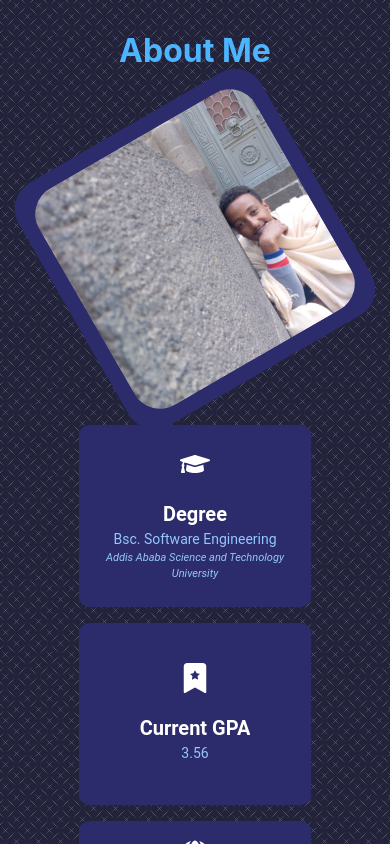
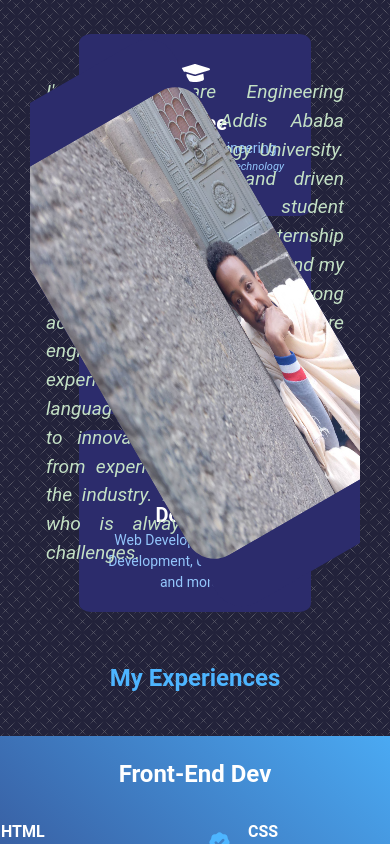
Before and after one commit to yabulala432/portfolio-yeabsra, a React (Vite) app: page / in a window 390 px wide. Built offline with nearby package versions, Linux system fonts and the light colour scheme.

Commit message:
make aboutMe page responsive

```diff
--- a/src/pages/AboutMe.tsx
+++ b/src/pages/AboutMe.tsx
@@ -1,4 +1,4 @@
-import { Box, HStack, Heading, Image, VStack } from "@chakra-ui/react";
+import { Box, Grid, GridItem, HStack, Heading, Image } from "@chakra-ui/react";
 import { BsBookmarkStarFill } from "react-icons/bs";
 import { FaGraduationCap, FaGlobe } from "react-icons/fa";
 
@@ -30,7 +30,35 @@ function AboutMe() {
     },
   ];
   return (
-    <VStack spacing={5} align="center" justify="center" gap={3} p={5}>
+    <Grid
+      templateAreas={{
+        xl: `
+        "title title title title"
+        "photo photo boxes boxes"
+        "photo photo description description"
+        `,
+        lg: `
+        "title title title title"
+        "photo photo photo photo"
+        "boxes boxes description description"
+        `,
+
+        md: `
+        "title"
+        "photo"
+        "boxes"
+        "description"
+        `,
+        sm: `
+        "title"
+        "photo"
+        "boxes"
+        "description"
+        `,
+      }}
+      p={5}
+    >
+      <GridItem area="title">
         <Heading
           textAlign={"center"}
           fontSize={"2rem"}
@@ -39,8 +67,16 @@ function AboutMe() {
         >
           About Me
         </Heading>
+      </GridItem>
+
+      <GridItem
+        area="photo"
+        display={"flex"}
+        justifyContent={"center"}
+        overflow={"hidden"}
+        p={5}
+      >
         <Box
-        mt={6}
           borderRadius={"30px"}
           backgroundColor={"#2c2c6c"}
           transition={"all 1s ease-in-out"}
@@ -50,15 +86,15 @@ function AboutMe() {
             transform: "rotate(0deg)",
             transition: "all 1s ease-in-out",
           }}
-        width={"280px"}
-        height={"280px"}
+          width={"80%"}
+          height={"100%px"}
           display={"flex"}
           justifyContent={"center"}
           alignItems={"center"}
         >
           <Image
             borderRadius="30px"
-          boxSize="250px"
+            height={"80%"}
             src={yeabsira}
             alt="Yeabsira Yonas"
             transform={"rotate(0deg)"}
@@ -69,14 +105,15 @@ function AboutMe() {
             }}
           />
         </Box>
+      </GridItem>
 
-      <HStack
+      <GridItem
+        area="boxes"
+        display={"flex"}
+        alignItems={"flex-end"}
         justifyContent={"center"}
-        //   bgColor={"red"}
-        wrap={"wrap"}
-        width={"100vw"}
-        p={5}
       >
+        <HStack justifyContent={"center"} wrap={"wrap"}>
           {aboutMeData.map(({ title, icon, subtitle, footer }, index) => (
             <Box key={index} p={1} w={240} h={190}>
               <AppBoxIcon
@@ -88,7 +125,10 @@ function AboutMe() {
             </Box>
           ))}
         </HStack>
-      <Box textAlign={"center"} w={"60%"} p={"10px"}>
+      </GridItem>
+
+      <GridItem display={"flex"} justifyContent={"center"} area="description">
+        <Box display={"flex"} justifyContent={"center"} alignItems={"center"}>
           <AppText
             color="#c4e1c5"
             fontSize="1.2rem"
@@ -97,20 +137,22 @@ function AboutMe() {
             props={{
               spacing: 3,
               textAlign: "justify",
-            p: 10,
+              p: 4,
             }}
           >
             I'm a Software Engineering Undergradute at Addis Ababa Science and
             Technology University. I'm an enthusiastic and driven Software
             Engineering student seeking a challenging internship opportunity to
             apply and expand my technical skills. With a strong academic
-          foundation in software engineering and hands-on experience in various
-          programming languages, I am eager to contribute to innovative projects
-          and learn from experienced professionals in the industry. I am a quick
-          learner who is always ready to face challenges.
+            foundation in software engineering and hands-on experience in
+            various programming languages, I am eager to contribute to
+            innovative projects and learn from experienced professionals in the
+            industry. I am a quick learner who is always ready to face
+            challenges.
           </AppText>
         </Box>
-    </VStack>
+      </GridItem>
+    </Grid>
   );
 }
 
```
Lines whose indentation alone changed are shown as unchanged.
